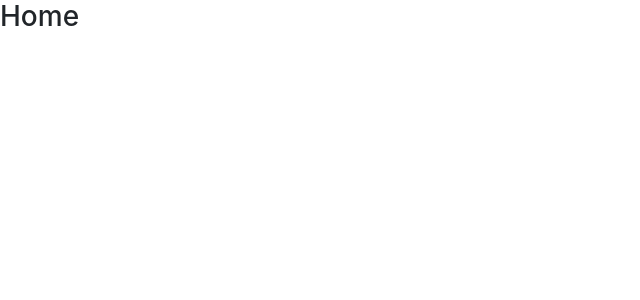
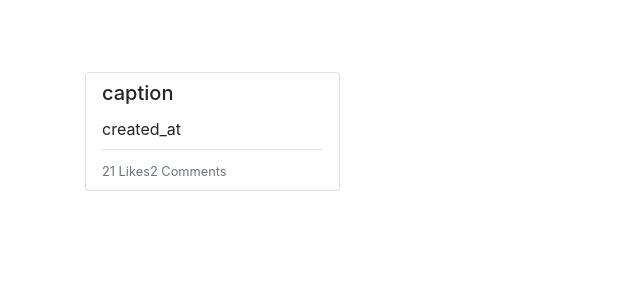
Before and after one commit to thanapon-jsn/pikkanode12-react, a React (Create React App) app: page / in a window 1280 px wide. Shown: the top 300 px of the page, without its empty margins (0-640 px from the left). Built offline with nearby package versions, Linux system fonts and the light colour scheme; no server answers.

Commit message:
update Home page

```diff
--- a/src/pages/Home.js
+++ b/src/pages/Home.js
@@ -1,10 +1,58 @@
 import React from 'react'
+import { fetchApi } from '../services/server'
 
 class Home extends React.Component {
-  render () {
+  state = {
+    pikkaData: '',
+    isLoading: true,
+  }
+
+  async componentDidMount() {
+    try {
+      const response = await fetchApi('/pikka', 'GET')
+      console.log(response.data)
+      this.setState({ pikkaData: response.data })
+    } catch (err) {
+      alert(err.message)
+    } finally {
+      this.setState({ isLoading: false })
+    }
+  }
+
+  render() {
+    const { pikkaData, isLoading } = this.state
+    if (isLoading) return <div style={{
+      margin: 'auto',
+      marginTop: '10%',
+      marginLeft: '40%',
+      marginRight: '40%',
+      fontSize: '60px'
+    }}>Loading</div>
+
     return (
       <div>
-        <h3>Home</h3>
+        <article className="container mt-5">
+          <div className="row pt-4">
+
+            <div className="col-sm-6 col-md-3">
+
+              <div className="card mb-3">
+
+                <div className="card-body py-0 px-3">
+                  <h5 className="card-title mt-2">caption</h5>
+                  <p className="card-text mb-2">created_at</p>
+
+                  <div className="border-top py-2">
+                    <small className="text-muted">21 Likes</small>
+                    <small className="text-muted">2 Comments</small>
+                  </div>
+                </div>
+              </div>
+
+            </div>
+
+          </div>
+        </article>
       </div>
     )
   }
```
